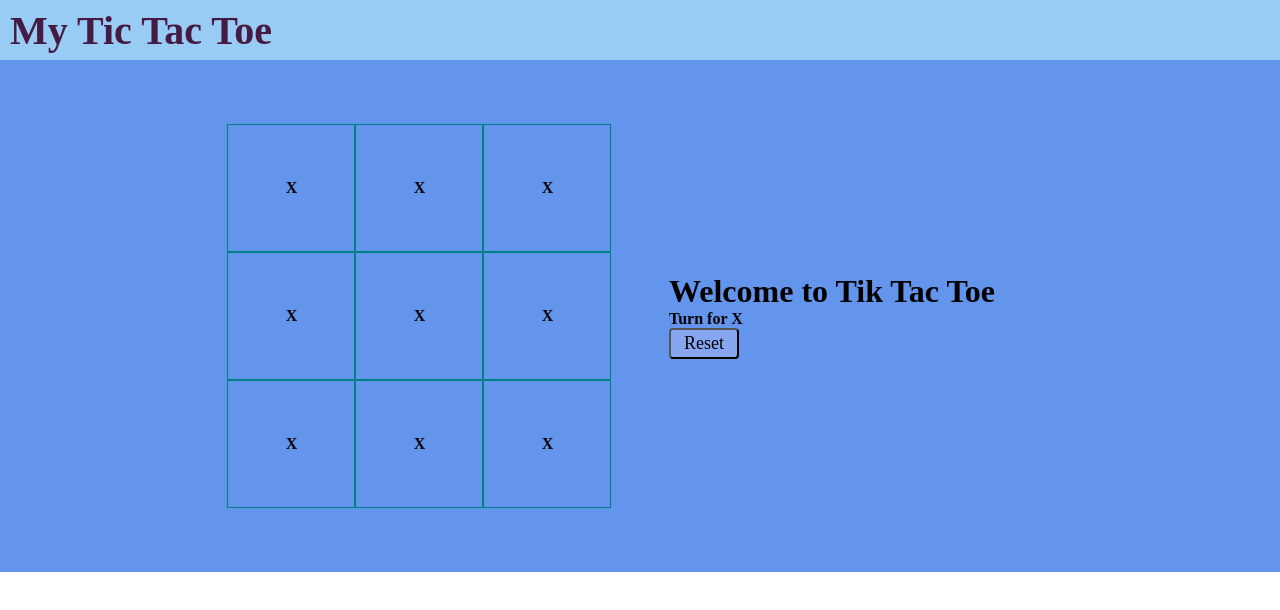
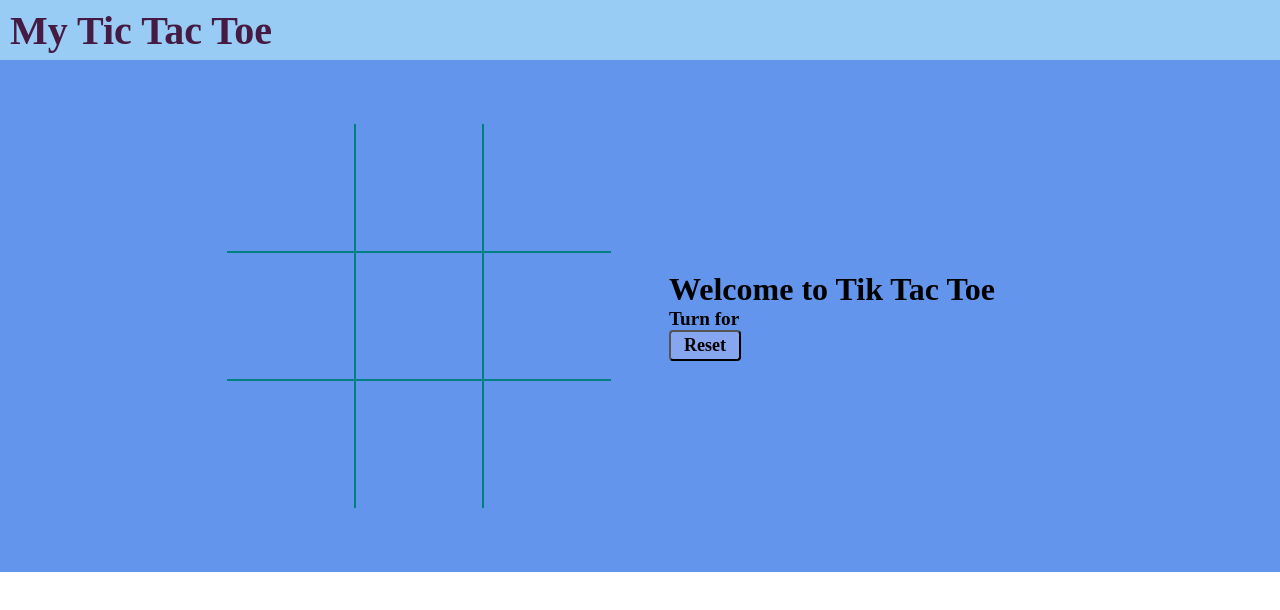
Before and after one commit to aimunir/Tik-Tac-Toe, a plain HTML site: page index.html in a window 1280 px wide. Drawn offline with Linux system fonts and the light colour scheme.

Commit message:
remove box element

```diff
--- a/assets/css/style.css
+++ b/assets/css/style.css
@@ -37,6 +37,11 @@ padding: 5%;
     grid-template-rows: repeat(3,10vw);
     grid-template-columns: repeat(3,10vw);
 }
+
+.boxtext{
+font-size: 400%;
+}
+
 .boximg img {
     display: none;
 }
@@ -62,6 +67,7 @@ padding: 5%;
     border-radius: 4px;
     background-color: rgba(231, 214, 245, 0.267);
     font-size: large;
+    font-weight: 700;
 }
 
 #reset:hover{
@@ -71,3 +77,23 @@ padding: 5%;
 .gameinfo{
     padding: 5%;
 }
+
+.info{
+    font-size: larger;
+}
+
+.br-0{
+    border-right: 0;
+}
+
+.bl-0{
+    border-left: 0;
+}
+
+.bt-0{
+    border-top: 0;
+}
+
+.bb-0{
+    border-bottom: 0;
+}
--- a/index.html
+++ b/index.html
@@ -2,7 +2,7 @@
 <html lang="en">
 <head>
     <meta charset="UTF-8">
-    <meta http-equiv="X-UA-Compatible" content="IE=edge">
+    <meta http-equiv=" -UA-Compatible" content="IE=edge">
     <meta name="viewport" content="width=device-width, initial-scale=1.0">
     <title>Tic Tac Toe</title>
     <link rel="shortcut icon" href="./assets/images/icon.svg" type="image/x-icon">
@@ -16,23 +16,27 @@
                    </ul>
                </nav>
 
+               <!-- tik tac tie box -->
+
                <div class="game-container">
                        <div class="container">
-                           <div class="box"><span class="boxtext">X</span></div>
-                           <div class="box"><span class="boxtext">X</span></div>
-                           <div class="box"><span class="boxtext">X</span></div>
-                           <div class="box"><span class="boxtext">X</span></div>
-                           <div class="box"><span class="boxtext">X</span></div>
-                           <div class="box"><span class="boxtext">X</span></div>
-                           <div class="box"><span class="boxtext">X</span></div>
-                           <div class="box"><span class="boxtext">X</span></div>
-                           <div class="box"><span class="boxtext">X</span></div>
+                           <div class="box bl-0 bt-0"><span class="boxtext"> </span></div>
+                           <div class="box bt-0"><span class="boxtext"> </span></div>
+                           <div class="box bt-0 br-0"><span class="boxtext"> </span></div>
+                           <div class="box bl-0"><span class="boxtext"> </span></div>
+                           <div class="box"><span class="boxtext"> </span></div>
+                           <div class="box br-0"><span class="boxtext"> </span></div>
+                           <div class="box bl-0 bb-0"><span class="boxtext"> </span></div>
+                           <div class="box bb-0"><span class="boxtext"> </span></div>
+                           <div class="box br-0 bb-0"><span class="boxtext"> </span></div>
+                   </div>
 
-                   </div>
+                   <!-- right-side-info -->
+
                    <div class="gameinfo">
                        <h1>Welcome to Tik Tac Toe </h1>
                        <div>
-                           <span class="info">Turn for X</span>
+                           <span class="info">Turn for  </span>
                        </div>
                        <button id="reset">Reset</button>
                        <div class="boximg">
```
